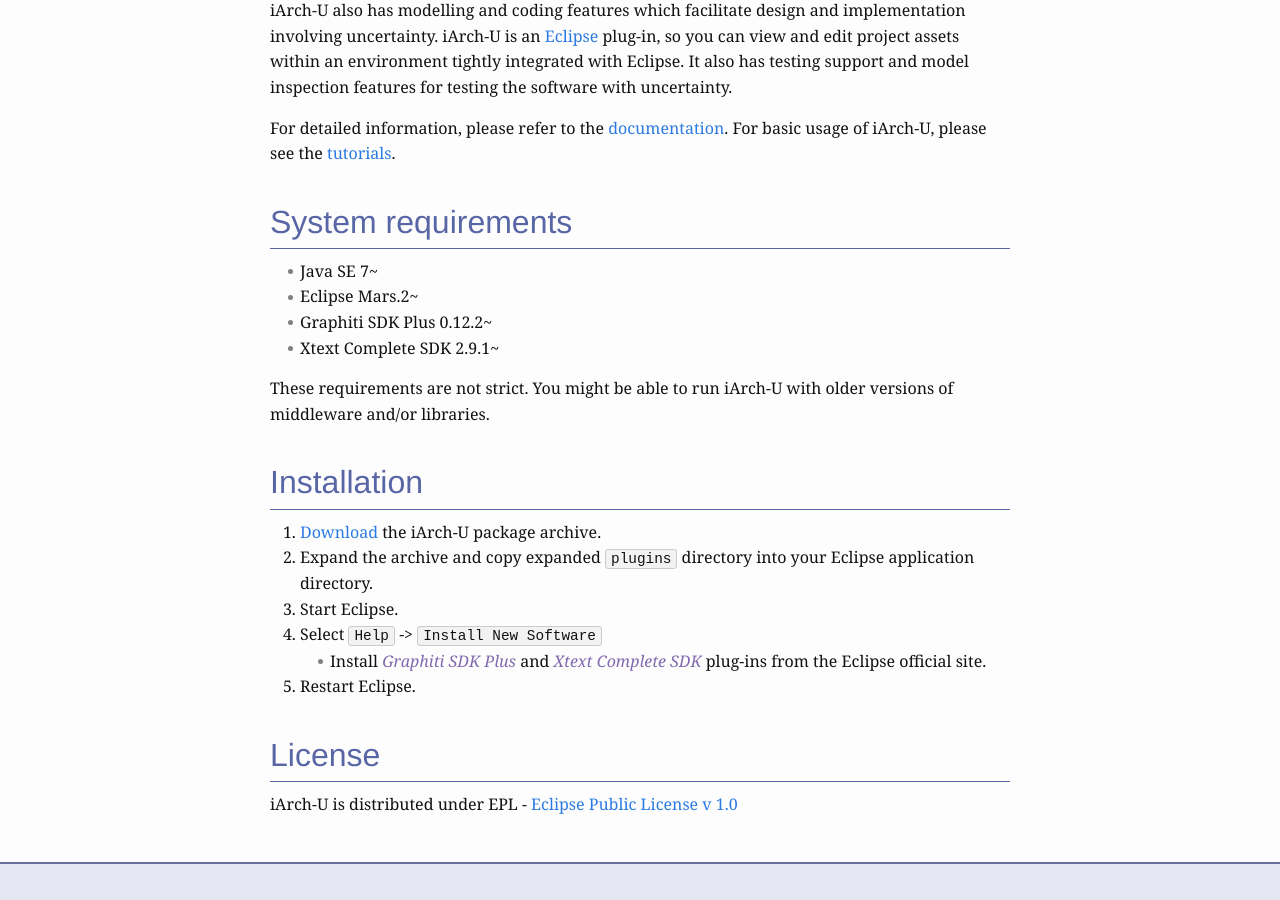
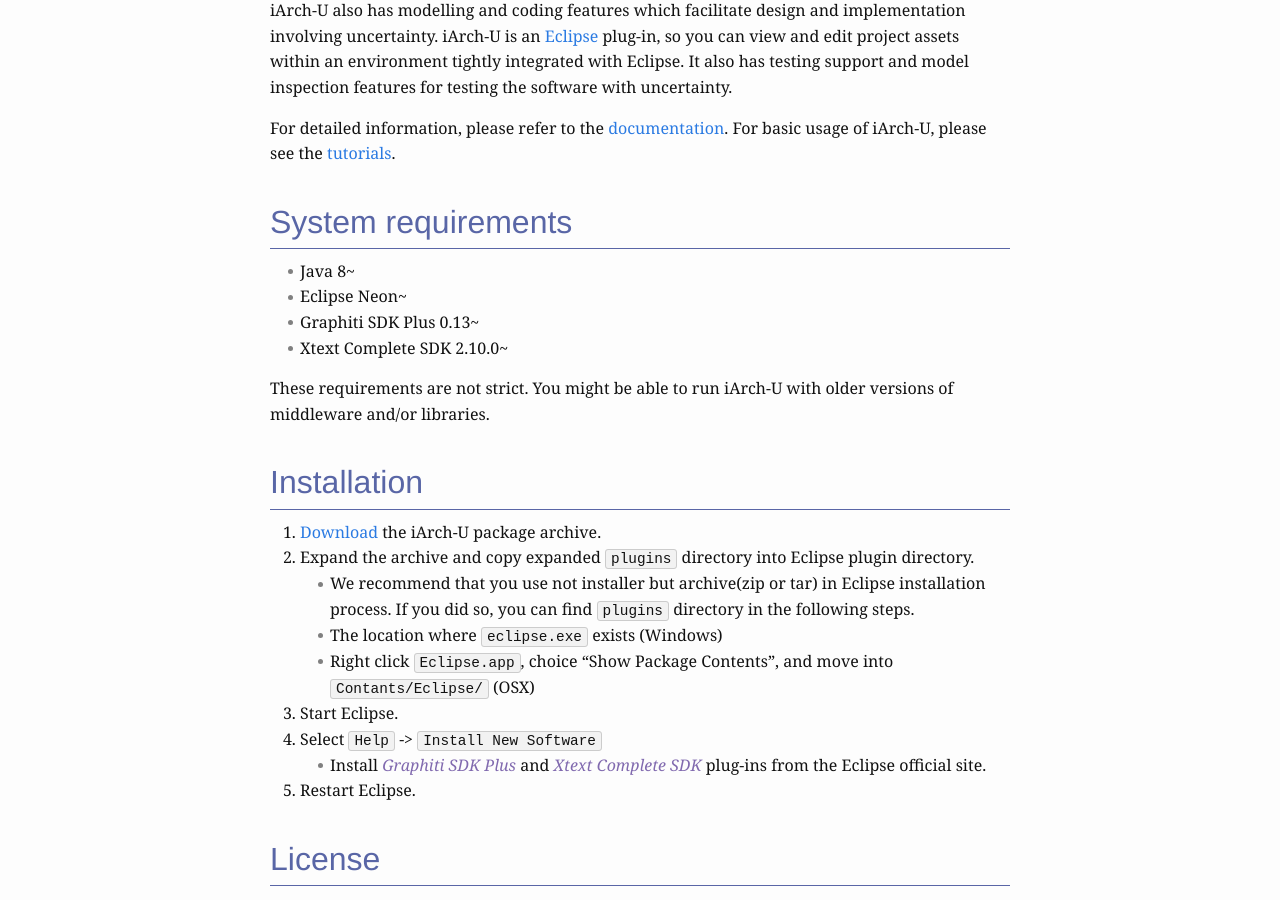
Before and after one commit to posl/iArch, a Jekyll site: the page built from index.md, in a window 1280 px wide and 900 px high, scrolled down 905 px. Built offline with Jekyll 4.4.1, drawn with Linux system fonts in a browser that asks for light colours.

Commit message:
improve installation guide

```diff
--- a/index.md
+++ b/index.md
@@ -26,10 +26,10 @@
 
 # System requirements
 
-- Java SE 7~
-- Eclipse Mars.2~
-- Graphiti SDK Plus 0.12.2~
-- Xtext Complete SDK 2.9.1~
+- Java 8~
+- Eclipse Neon~
+- Graphiti SDK Plus 0.13~
+- Xtext Complete SDK 2.10.0~
 
 These requirements are not strict.
 You might be able to run iArch-U with older versions of middleware and/or libraries.
@@ -38,7 +38,10 @@
 # Installation
 
 1. [Download](https://github.com/posl/iArch/releases) the iArch-U package archive.
-1. Expand the archive and copy expanded `plugins` directory into your Eclipse application directory.
+1. Expand the archive and copy expanded `plugins` directory into Eclipse plugin directory.
+  - We recommend that you use not installer but archive(zip or tar) in Eclipse installation process. If you did so, you can find `plugins` directory in the following steps.
+    - The location where `eclipse.exe` exists (Windows)
+    - Right click `Eclipse.app`, choice "Show Package Contents", and move into `Contants/Eclipse/` (OSX)
 1. Start Eclipse.
 1. Select `Help` -> `Install New Software`
   - Install _Graphiti SDK Plus_ and _Xtext Complete SDK_ plug-ins from the Eclipse official site.
```
Also changed, not shown: tutorials.md (+9 -2 lines), 1 other file.
